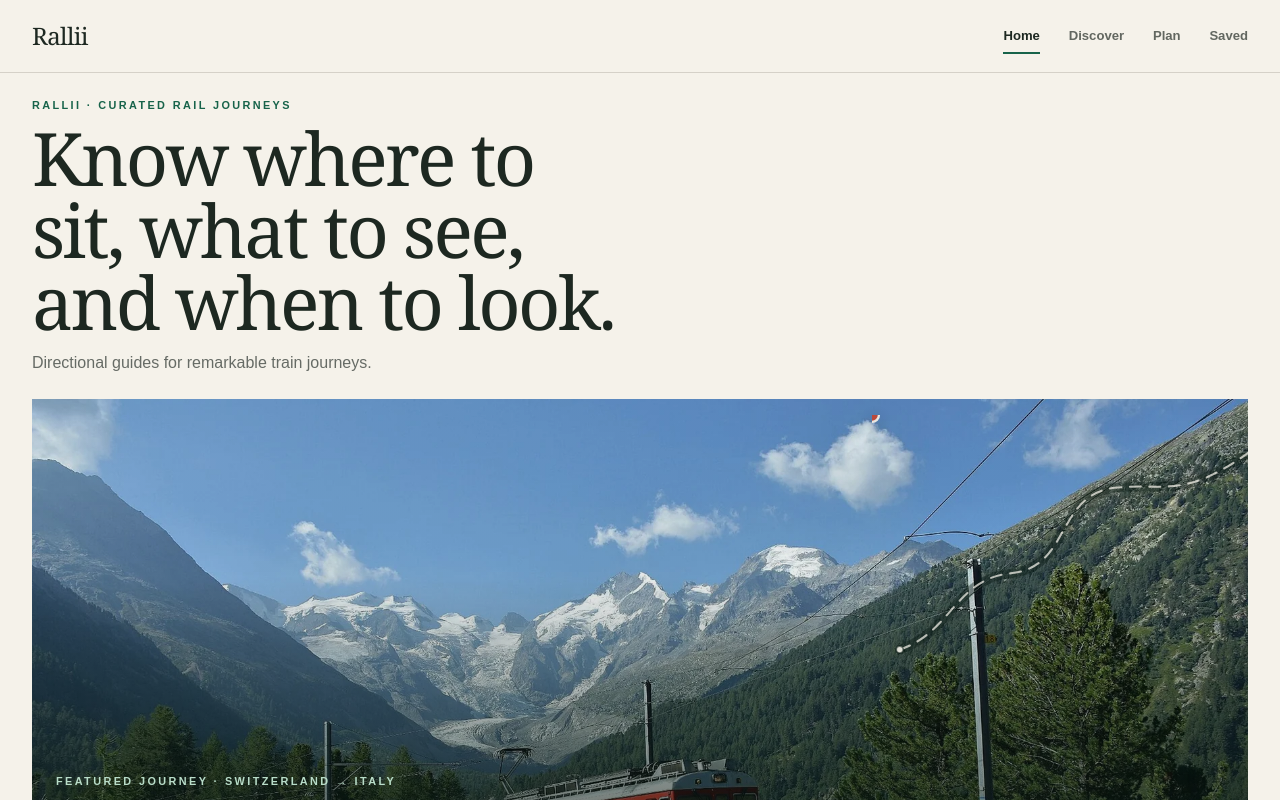
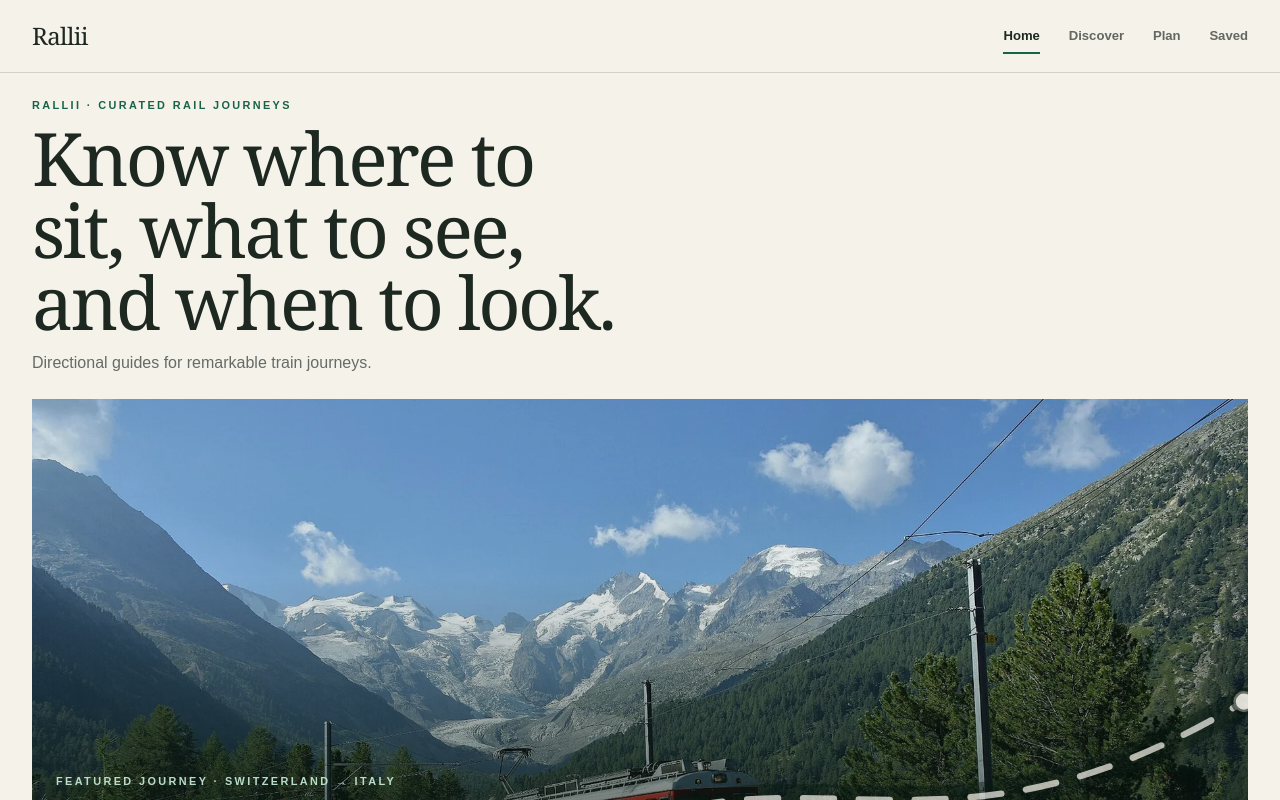
Before and after one commit to millenialmuseclub-boop/Rallii, a Next.js app: page / in a window 1280 px wide. Shown: the top 800 px of the page. Built offline with nearby package versions, Linux system fonts and the light colour scheme.

Commit message:
Refine Bernina home journey motion

```diff
--- a/src/app/globals.css
+++ b/src/app/globals.css
@@ -776,12 +776,14 @@ button.timeline-content:hover, .timeline-content--selected { background: #ebe9e1
 .home-feature--immersive .home-feature__actions .action-button { border-color: rgb(255 255 255 / 55%); color: white; }
 .home-feature--immersive .home-feature__actions .cta-button { border-color: #f8f5ed; background: #f8f5ed; color: var(--accent-deep); }
 .bernina-journey-trace { position: absolute; inset: 0; z-index: 1; pointer-events: none; overflow: hidden; }
-.bernina-journey-trace svg { position: absolute; top: 1rem; right: -2.5rem; width: min(72%, 26rem); height: auto; opacity: .88; filter: drop-shadow(0 2px 7px rgb(0 0 0 / 30%)); }
+.bernina-journey-trace svg { position: absolute; right: -1.5rem; bottom: -2.5rem; left: -1.5rem; width: calc(100% + 3rem); height: auto; opacity: .88; filter: drop-shadow(0 2px 7px rgb(0 0 0 / 30%)); }
 .bernina-journey-trace path { fill: none; stroke-linecap: round; }
 .bernina-journey-trace__shadow { stroke: rgb(8 24 18 / 46%); stroke-width: 8; }
 .bernina-journey-trace__line { stroke: rgb(248 245 237 / 80%); stroke-width: 1.8; stroke-dasharray: .025 .02; }
 .bernina-journey-trace__station { fill: #f8f5ed; stroke: rgb(8 24 18 / 58%); stroke-width: 1.4; }
-.bernina-journey-trace__train, .bernina-journey-trace__train-static { fill: #c8422b; stroke: #fff6e8; stroke-width: 2; }
+.bernina-journey-trace__train, .bernina-journey-trace__train-static { fill: #c8422b; stroke: #fff6e8; stroke-width: 1.35; stroke-linejoin: round; }
+.bernina-journey-trace__train circle, .bernina-journey-trace__train-static circle { fill: #173f32; stroke: #fff6e8; stroke-width: .8; }
+.bernina-journey-trace__window { fill: #f5e5bd; stroke: none; }
 .bernina-journey-trace__train-static { display: none; }
 @media (prefers-reduced-motion: reduce) { .bernina-journey-trace__train { display: none; } .bernina-journey-trace__train-static { display: block; } }
 .home-action-grid { display: grid; grid-template-columns: repeat(2, minmax(0, 1fr)); gap: .65rem; margin-top: 1rem; }
--- a/src/app/page.tsx
+++ b/src/app/page.tsx
@@ -44,12 +44,21 @@ function formatDuration(minutes: number): string {
 function BerninaJourneyTrace() {
   return <div className="bernina-journey-trace" aria-hidden="true">
     <svg viewBox="0 0 360 240" focusable="false">
-      <path className="bernina-journey-trace__shadow" d="M24 203C69 188 72 142 120 137c52-5 39-68 90-74 46-5 61 12 126-38" />
-      <path className="bernina-journey-trace__line" pathLength="1" d="M24 203C69 188 72 142 120 137c52-5 39-68 90-74 46-5 61 12 126-38" />
-      <circle className="bernina-journey-trace__station" cx="24" cy="203" r="3" />
-      <circle className="bernina-journey-trace__station" cx="336" cy="25" r="3" />
-      <circle className="bernina-journey-trace__train" r="6"><animateMotion dur="11s" repeatCount="indefinite" path="M24 203C69 188 72 142 120 137c52-5 39-68 90-74 46-5 61 12 126-38" /></circle>
-      <circle className="bernina-journey-trace__train-static" cx="24" cy="203" r="6" />
+      <path className="bernina-journey-trace__shadow" d="M8 192C70 165 102 210 166 184c66-27 101 13 186-38" />
+      <path className="bernina-journey-trace__line" pathLength="1" d="M8 192C70 165 102 210 166 184c66-27 101 13 186-38" />
+      <circle className="bernina-journey-trace__station" cx="8" cy="192" r="3" />
+      <circle className="bernina-journey-trace__station" cx="352" cy="146" r="3" />
+      <g className="bernina-journey-trace__train"><animateMotion dur="14s" repeatCount="indefinite" rotate="auto" path="M8 192C70 165 102 210 166 184c66-27 101 13 186-38" /><TrainMark /></g>
+      <g className="bernina-journey-trace__train-static" transform="translate(8 192)"><TrainMark /></g>
     </svg>
   </div>;
 }
+
+function TrainMark() {
+  return <>
+    <path d="M-11-5h19v10h-19z" />
+    <path className="bernina-journey-trace__window" d="M-7-2h5v3h-5zM1-2h4v3H1z" />
+    <circle cx="-6" cy="6" r="2" />
+    <circle cx="4" cy="6" r="2" />
+  </>;
+}
```
